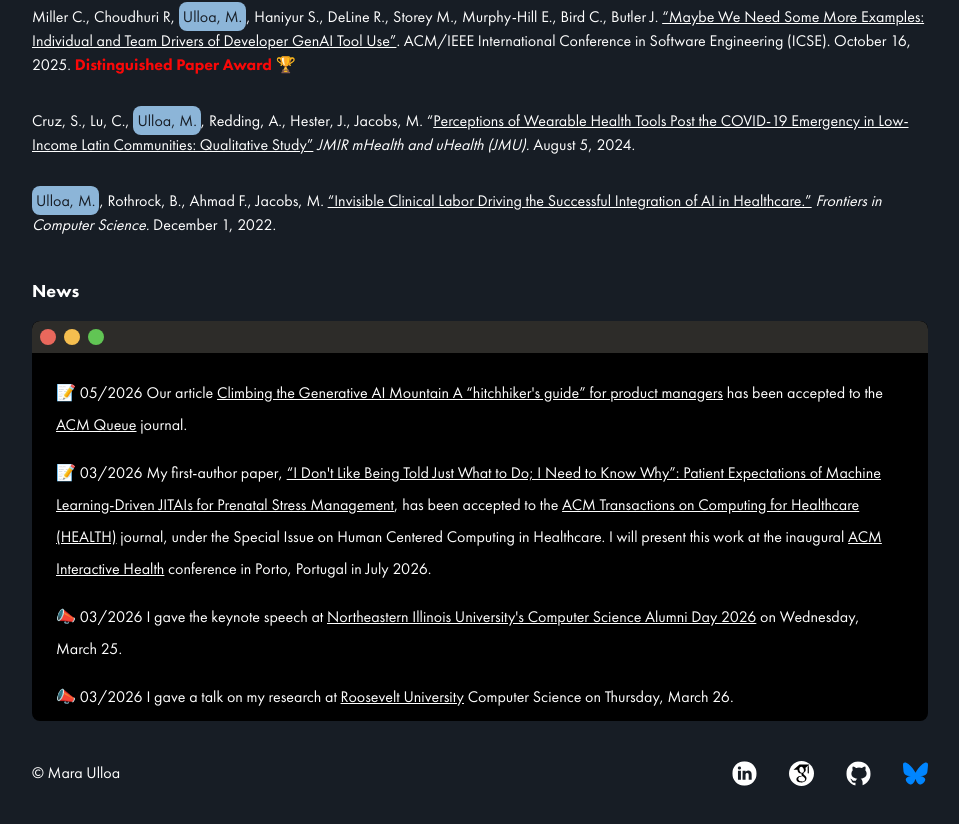
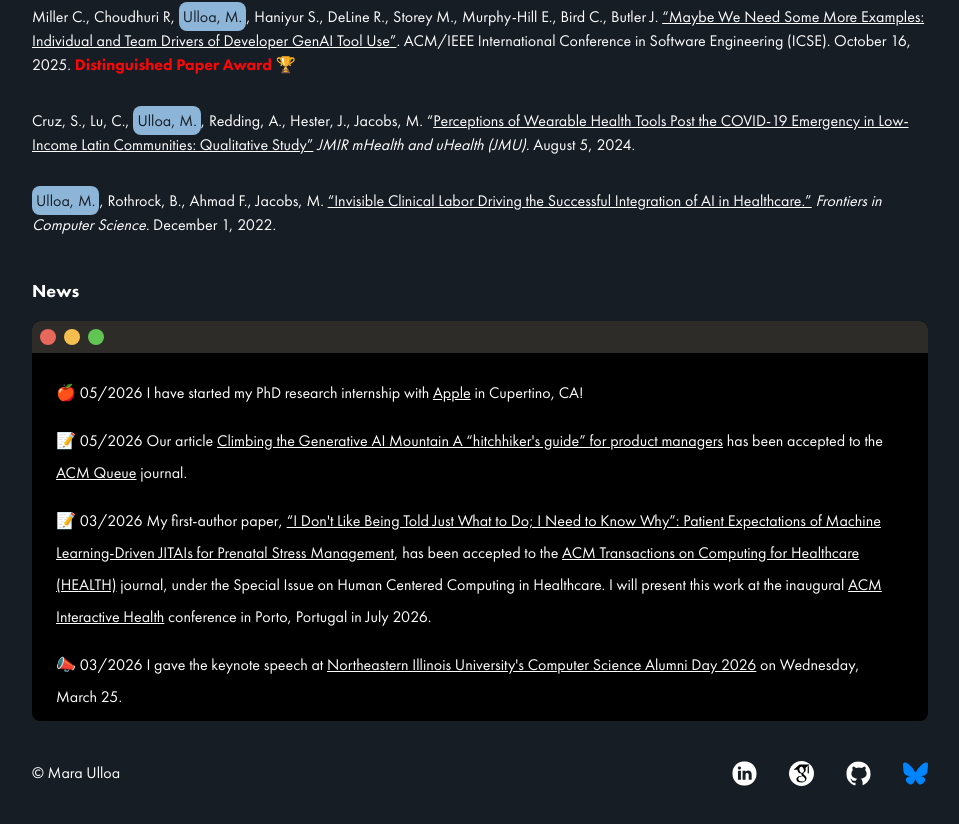
Before and after one commit to eulloa/mara-research-site, a Next.js app: page / in a window 1280 px wide. Shown: the part 1951-2775 px from the top of the page, without its empty margins (160-1119 px from the left). Built offline with nearby package versions, Linux system fonts and the light colour scheme.

Commit message:
adding apple research

```diff
--- a/src/app/components/news.tsx
+++ b/src/app/components/news.tsx
@@ -21,6 +21,16 @@ export const News = () => (
       </div>
       <div className="content p-6 dark:text-white leading-8">
         <ul className="news space-y-4">
+          <li onClick={(e) => handleClick(e)}>
+            &#127822; 05/2026 I have started my PhD research internship with {" "}
+            <Link
+              className="underline"
+              href="https://www.apple.com/"
+              target="_blank"
+            >
+            Apple
+            </Link> in Cupertino, CA!
+          </li>
           <li onClick={(e) => handleClick(e)}>
             &#128221; 05/2026 Our article {" "}
             <Link
```
Also changed, not shown: 1 other file (tests, documents, lock files or other folders).
